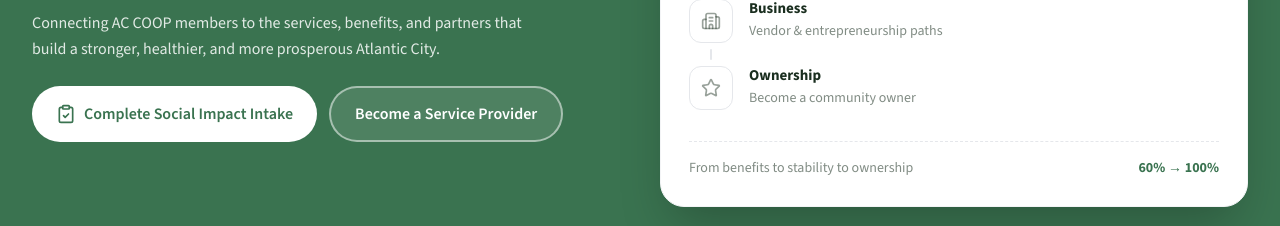
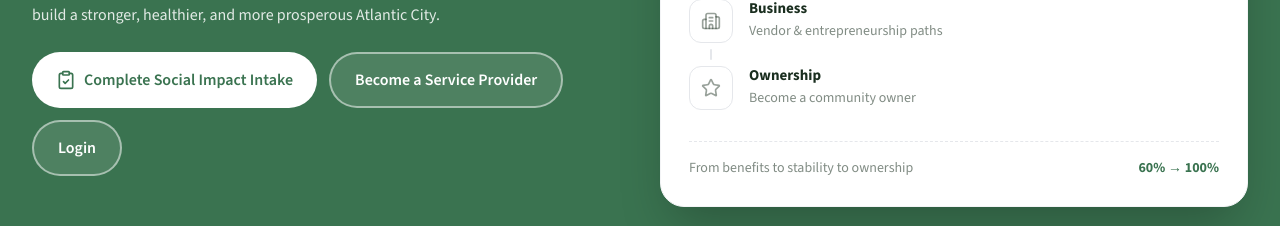
Before and after one commit to webevertech/accoop-website, a Next.js app: page /social-impact in a window 1280 px wide. Shown: the part 521-747 px from the top of the page. Built offline with nearby package versions, Linux system fonts and the light colour scheme; no server answers.

Commit message:
Update Code

```diff
--- /dev/null
+++ b/app/components/LoginButton.tsx
@@ -0,0 +1,21 @@
+'use client';
+import { ReactNode, CSSProperties } from 'react';
+
+interface LoginButtonProps {
+  className?: string;
+  style?: CSSProperties;
+  children: ReactNode;
+}
+
+export default function LoginButton({ className, style, children }: LoginButtonProps) {
+  return (
+    <button
+      type="button"
+      onClick={() => window.dispatchEvent(new CustomEvent('openLoginModal'))}
+      className={className}
+      style={{ touchAction: 'manipulation', cursor: 'pointer', ...style }}
+    >
+      {children}
+    </button>
+  );
+}
--- a/app/social-impact/page.tsx
+++ b/app/social-impact/page.tsx
@@ -1,6 +1,7 @@
 import Image from 'next/image';
 import { ClipboardCheck } from 'lucide-react';
 import CTAButton from '../components/CTAButton';
+import LoginButton from '../components/LoginButton';
 import CenterForSocialImpact from './CenterForSocialImpact';
 import EmpowermentJourney from './EmpowermentJourney';
 
@@ -43,6 +44,9 @@
                 <CTAButton formType="vendor" label="Become a Service Provider" className="bg-white/10 hover:bg-white/20 text-white px-6 py-3.5 rounded-full font-heading font-semibold transition-all duration-300 border-2 border-white/50 inline-flex items-center justify-center">
                   Become a Service Provider
                 </CTAButton>
+                <LoginButton className="bg-white/10 hover:bg-white/20 text-white px-6 py-3.5 rounded-full font-heading font-semibold transition-all duration-300 border-2 border-white/50 inline-flex items-center justify-center">
+                  Login
+                </LoginButton>
               </div>
             </div>
             <div className="relative">
```
